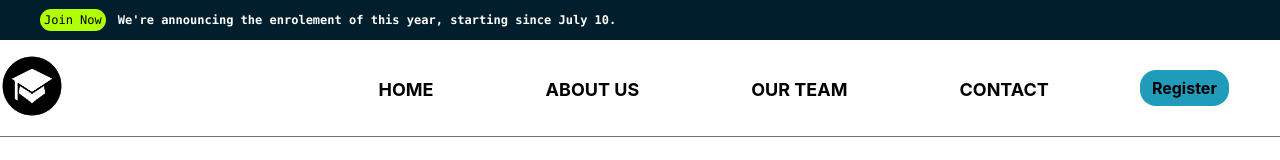
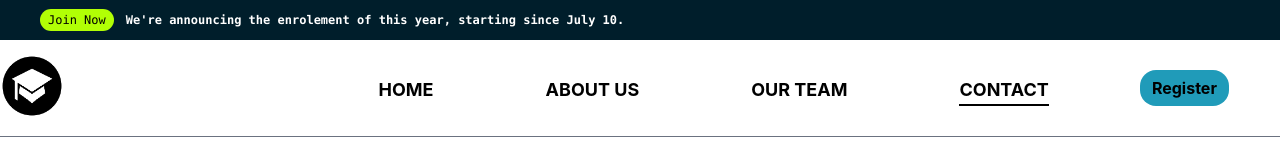
Before and after one commit to TexasCollegeBscCSIT/react-app-csit, a React (Vite) app: page /contact in a window 1280 px wide. Shown: the top 160 px of the page. Built offline with nearby package versions, Linux system fonts and the light colour scheme.

Commit message:
certain changes

```diff
--- a/src/components/navbar/Header.tsx
+++ b/src/components/navbar/Header.tsx
@@ -1,9 +1,11 @@
-import { Link } from "react-router-dom";
+import { Link, useLocation } from "react-router-dom";
 import Logo from "../logo/Logo";
 import { useState } from "react";
 
 export default function Header() {
   const [enabled, setEnabled] = useState(false);
+  const location = useLocation();
+
   const listStyle =
     // "list-none float-left text-md uppercase cursor-pointer text-black hover:text-slate-300 ml-28 transition-all";
     "list-none float-left text-lg uppercase font-bold cursor-pointer  ml-28 ";
@@ -13,7 +15,7 @@ export default function Header() {
       <div className="h-10 bg-[#001E2B]">
         <p className="text-xs pl-10 pt-3 text-white font-mono font-semibold">
           <a href={"/contact"}>
-            <span className="bg-[#B1FF05] text-black font-thin p-1 rounded-2xl mr-3">
+            <span className="bg-[#B1FF05] text-black font-thin p-1 px-2 rounded-3xl mr-3">
               Join Now
             </span>
           </a>
@@ -28,16 +30,32 @@ export default function Header() {
           <div className="col-span-7">
             <ul className="text-black float-end my-9 mx-10 ml-10">
               <Link className={listStyle} to={"/"}>
-                Home
+                {location.pathname == "/" ? (
+                  <p className="border-b-2 border-black">Home</p>
+                ) : (
+                  "Home"
+                )}
               </Link>
               <Link className={listStyle} to={"/about"}>
-                About Us
+                {location.pathname == "/about" ? (
+                  <p className="border-b-2 border-black">About us</p>
+                ) : (
+                  "About US"
+                )}
               </Link>
               <Link className={listStyle} to={"/ourTeam"}>
-                Our Team
+                {location.pathname == "/ourTeam" ? (
+                  <p className="border-b-2 border-black">Our Team</p>
+                ) : (
+                  "Our Team"
+                )}
               </Link>
               <Link className={listStyle} to={"/contact"}>
-                Contact
+                {location.pathname == "/contact" ? (
+                  <p className="border-b-2 border-black">Contact</p>
+                ) : (
+                  "Contact"
+                )}
               </Link>
             </ul>
           </div>
```
